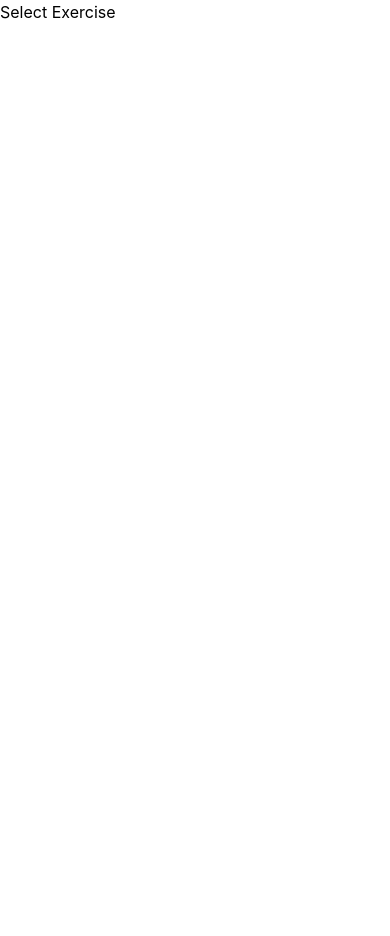
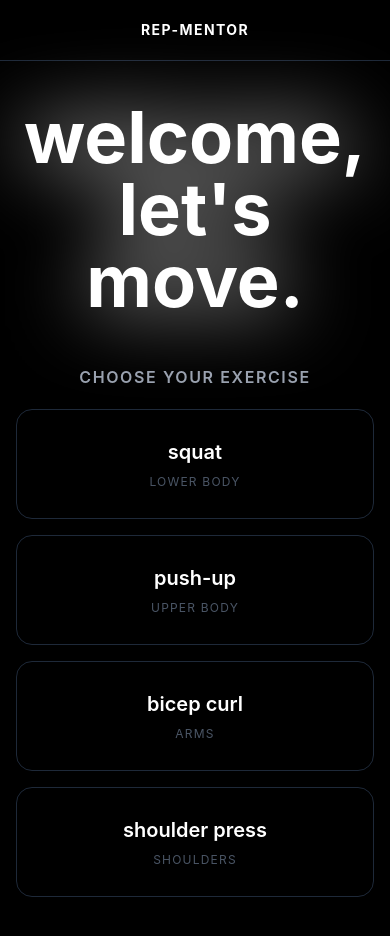
Before and after one commit to nazifadev/rep-mentor, a React app in the folder frontend/: page / in a window 390 px wide. Shown: the top 936 px of the page. Before the commit the page ends 844 px from the top, so only its background shows below. Built offline with nearby package versions, Linux system fonts and the light colour scheme; the HTML template or start-up script is replaced by a standard one.

Commit message:
built exercise selection page with responsive layout and navbar

```diff
--- a/frontend/src/pages/Camera.jsx
+++ b/frontend/src/pages/Camera.jsx
@@ -33,16 +33,22 @@ function Camera(){
 
 
 
-
-
-
-
-
-
 return (
-    <div className="min-h-screen bg-black flex items-center justify-center">
-        <video ref={videoRef} className="w-full max-w-2xl rounded-xl shadow-2xl"/>
+    <div className="w-screen h-screen bg-black flex flex-col items-center justify-start pt-6 md:pt-10 gap-4 md:gap-6">
+        <div className="flex flex-col items-center gap-2 px-4">
+            <h1 className="text-3xl md:text-6xl font-bold text-white drop-shadow-[0_0_20px_white] text-center">
+                rep-mentor
+            </h1>
+            <p className="text-gray-400 text-sm md:text-lg tracking-widest uppercase text-center">
+                your real-time form coach
+            </p>
+        </div>
+        <video
+            ref={videoRef}
+            className="h-[65vh] w-auto md:w-full md:h-auto max-w-5xl rounded-xl"
+        />
     </div>
 )
+
 }
 export default Camera
--- a/frontend/src/pages/ExerciseSelection.jsx
+++ b/frontend/src/pages/ExerciseSelection.jsx
@@ -1,5 +1,48 @@
 function ExerciseSelection() {
-  return <h1>Select Exercise</h1>
+  return (
+    <div className="min-h-screen bg-black flex flex-col">
+
+<nav className="w-full px-6 sm:px-10 py-5 flex items-center justify-center sm:justify-between border-b border-gray-800">
+  <span className="text-white font-bold text-sm sm:text-lg tracking-widest uppercase">rep-mentor</span>
+  <span className="text-gray-500 text-xs tracking-widest uppercase hidden sm:block">real-time form coach</span>
+</nav>
+
+      <div className="flex-1 flex flex-col items-center justify-start sm:justify-center pt-10 md:pt-10 px-4 sm:px-6 md:px-10 gap-6 sm:gap-8 md:gap-10 pb-12 sm:pb-0">
+
+        <h1 className="font-bold text-white drop-shadow-[0_0_40px_white] text-center leading-none w-full text-7xl sm:text-6xl md:text-7xl lg:text-7xl xl:text-8xl 2xl:text-9xl">
+          welcome, let's move.
+        </h1>
+
+        <div className="flex flex-col mt-2 items-center gap-4 md:gap-6 w-full max-w-3xl">
+          <p className="text-gray-400 text-base sm:text-xl md:text-2xl lg:text-xl xl:text-xl 2xl:text-2xl font-semibold tracking-widest uppercase text-center mt-4 sm:mt-7">
+            choose your exercise
+          </p>
+          <div className="grid mt-1 grid-cols-1 sm:grid-cols-2 gap-4 md:gap-7 w-full">
+            <button className="border border-gray-800 rounded-2xl py-7 sm:py-14 md:py-20 lg:py-12 xl:py-14 2xl:py-20 px-4 flex flex-col items-center gap-2 md:gap-3 text-white hover:border-white/40 hover:shadow-[0_0_18px_rgba(255,255,255,0.15)] hover:-translate-y-1 transition-all duration-200">
+              <span className="text-xl sm:text-2xl md:text-3xl lg:text-2xl xl:text-2xl 2xl:text-3xl font-semibold">squat</span>
+              <span className="text-xs sm:text-sm text-gray-600 tracking-widest uppercase">lower body</span>
+            </button>
+            <button className="border border-gray-800 rounded-2xl py-7 sm:py-14 md:py-20 lg:py-12 xl:py-14 2xl:py-20 px-4 flex flex-col items-center gap-2 md:gap-3 text-white hover:border-white/40 hover:shadow-[0_0_18px_rgba(255,255,255,0.15)] hover:-translate-y-1 transition-all duration-200">
+              <span className="text-xl sm:text-2xl md:text-3xl lg:text-2xl xl:text-2xl 2xl:text-3xl font-semibold">push-up</span>
+              <span className="text-xs sm:text-sm text-gray-600 tracking-widest uppercase">upper body</span>
+            </button>
+            <button className="border border-gray-800 rounded-2xl py-7 sm:py-14 md:py-20 lg:py-12 xl:py-14 2xl:py-20 px-4 flex flex-col items-center gap-2 md:gap-3 text-white hover:border-white/40 hover:shadow-[0_0_18px_rgba(255,255,255,0.15)] hover:-translate-y-1 transition-all duration-200">
+              <span className="text-xl sm:text-2xl md:text-3xl lg:text-2xl xl:text-2xl 2xl:text-3xl font-semibold">bicep curl</span>
+              <span className="text-xs sm:text-sm text-gray-600 tracking-widest uppercase">arms</span>
+            </button>
+            <button className="border border-gray-800 rounded-2xl py-7 sm:py-14 md:py-20 lg:py-12 xl:py-14 2xl:py-20 px-4 flex flex-col items-center gap-2 md:gap-3 text-white hover:border-white/40 hover:shadow-[0_0_18px_rgba(255,255,255,0.15)] hover:-translate-y-1 transition-all duration-200">
+              <span className="text-xl sm:text-2xl md:text-3xl lg:text-2xl xl:text-2xl 2xl:text-3xl font-semibold">shoulder press</span>
+              <span className="text-xs sm:text-sm text-gray-600 tracking-widest uppercase">shoulders</span>
+            </button>
+          </div>
+        </div>
+
+      </div>
+
+
+
+    </div>
+  )
 }
 
 export default ExerciseSelection
```
Also changed, not shown: frontend/src/index.css (line endings or trailing spaces).
